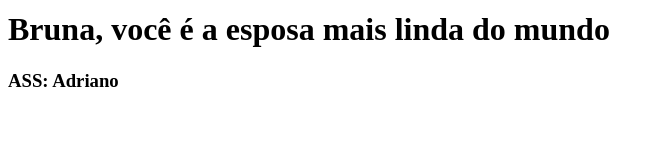
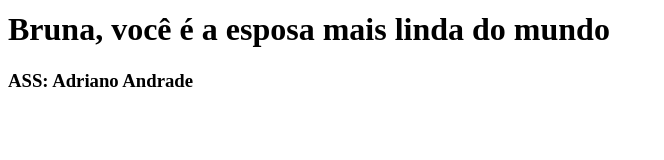
Before and after one commit to adrianoandrade92/adriano, a Next.js app: page / in a window 1280 px wide. Shown: the part 129-289 px from the top of the page, without its empty margins (0-664 px from the left). Built offline with nearby package versions, Linux system fonts and the light colour scheme.

Commit message:
primeira página

```diff
--- a/pages/index.js
+++ b/pages/index.js
@@ -13,7 +13,7 @@ function Home() {
         <Contador />
         <div>
             <h1>Bruna, você é a esposa mais linda do mundo</h1>
-            <h3>ASS: Adriano</h3>
+            <h3>ASS: Adriano Andrade</h3>
         </div>
     </div>
 }
```
